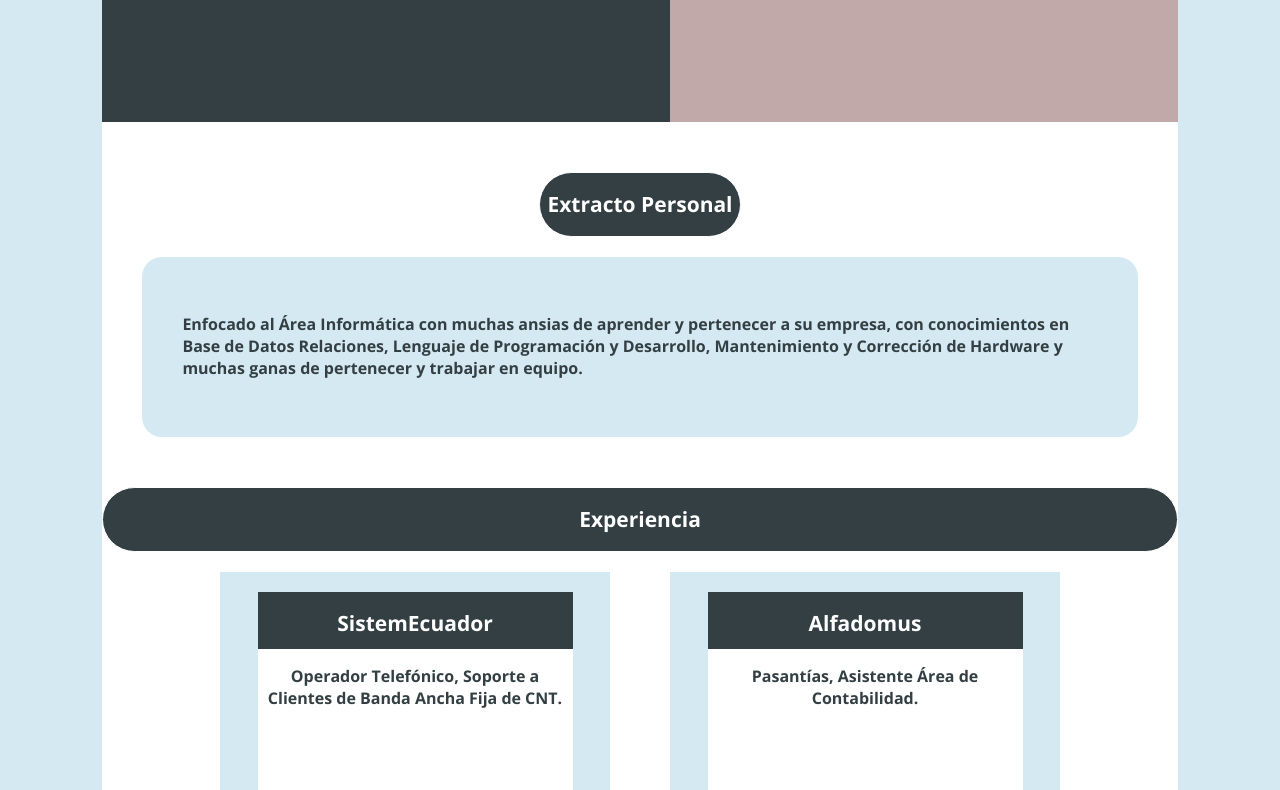
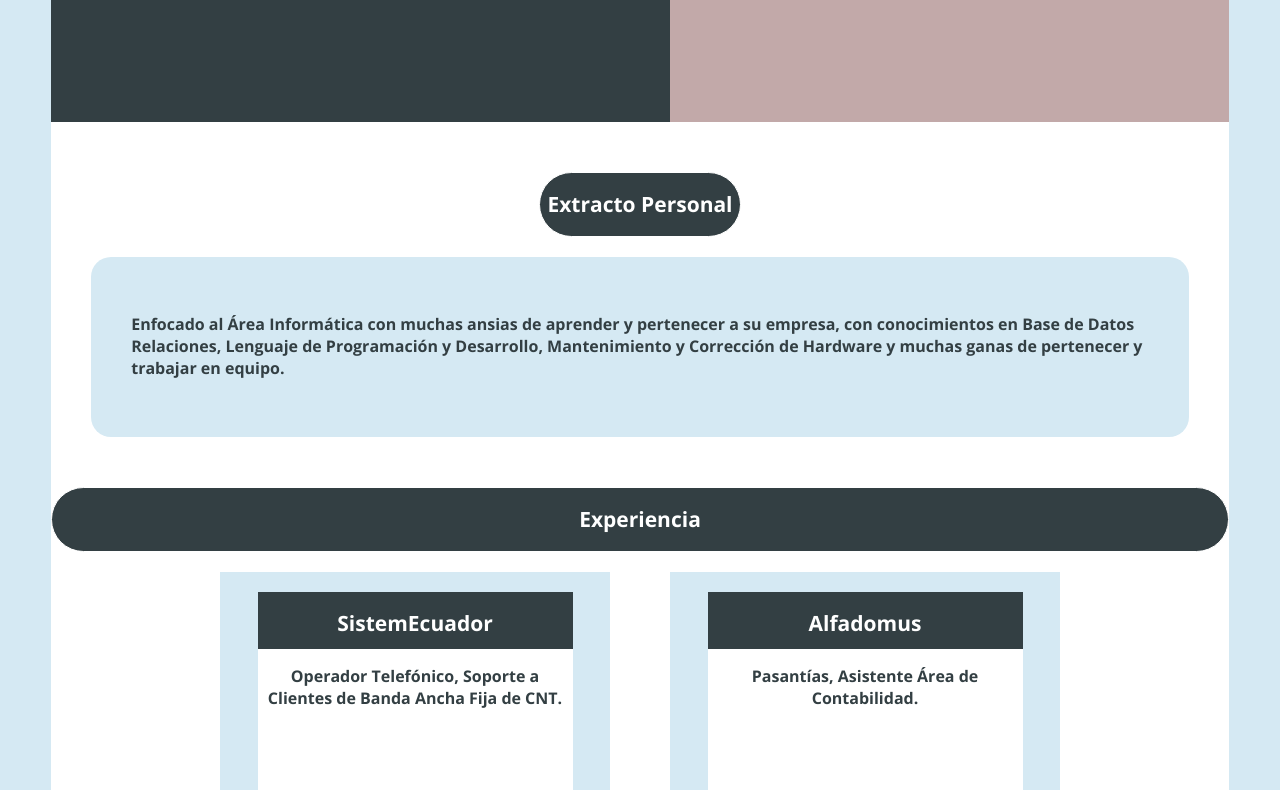
Before and after one commit to byrongmb/byrongmb.github.io, a plain HTML site: page index.html in a window 1280 px wide. Shown: the part 358-1148 px from the top of the page. Drawn offline with nearby package versions, Linux system fonts and the light colour scheme.

Commit message:
Correcion de Secciones

```diff
--- a/styles/style.css
+++ b/styles/style.css
@@ -34,7 +34,7 @@ body{
 /* Secciones */
 .secciones{
     background-color: white;
-    margin: 0 8%;
+    margin: 0 4%;
 }
 /* Seccion Principal */
 .principal{
```
